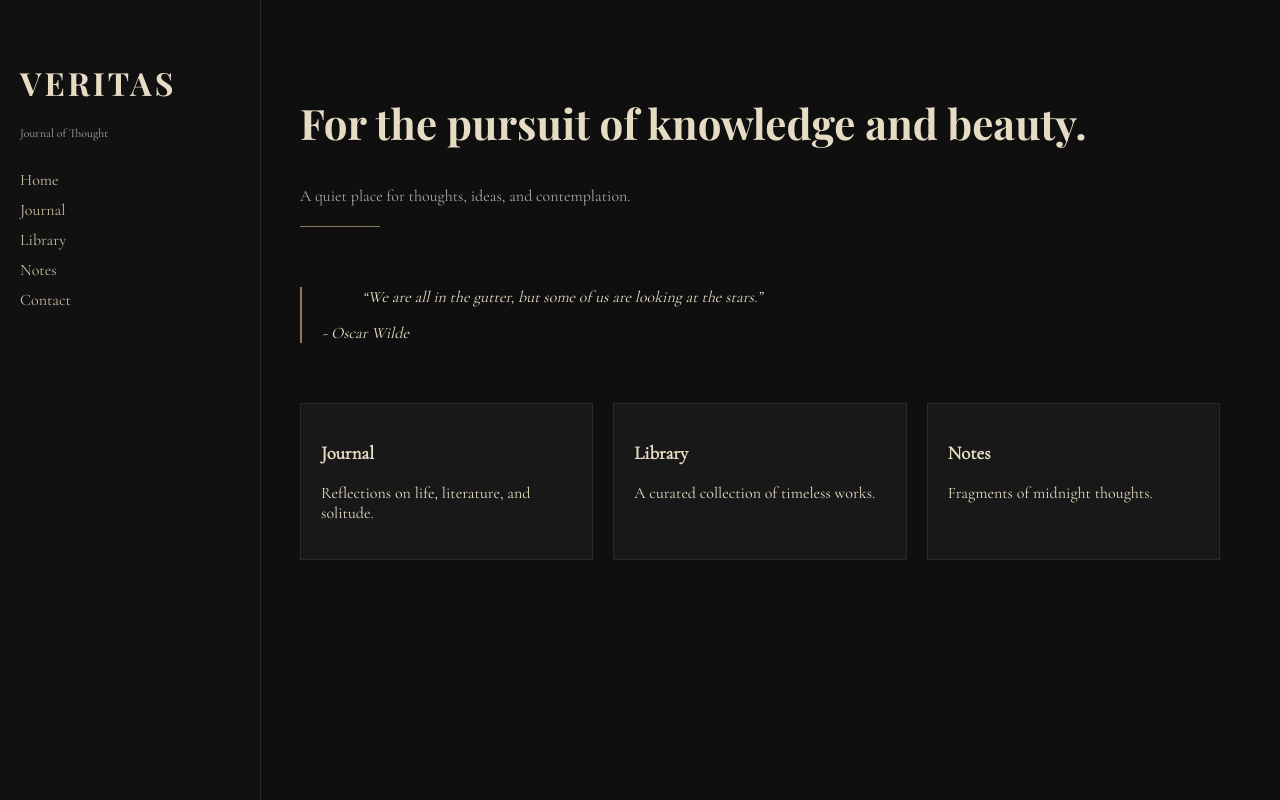
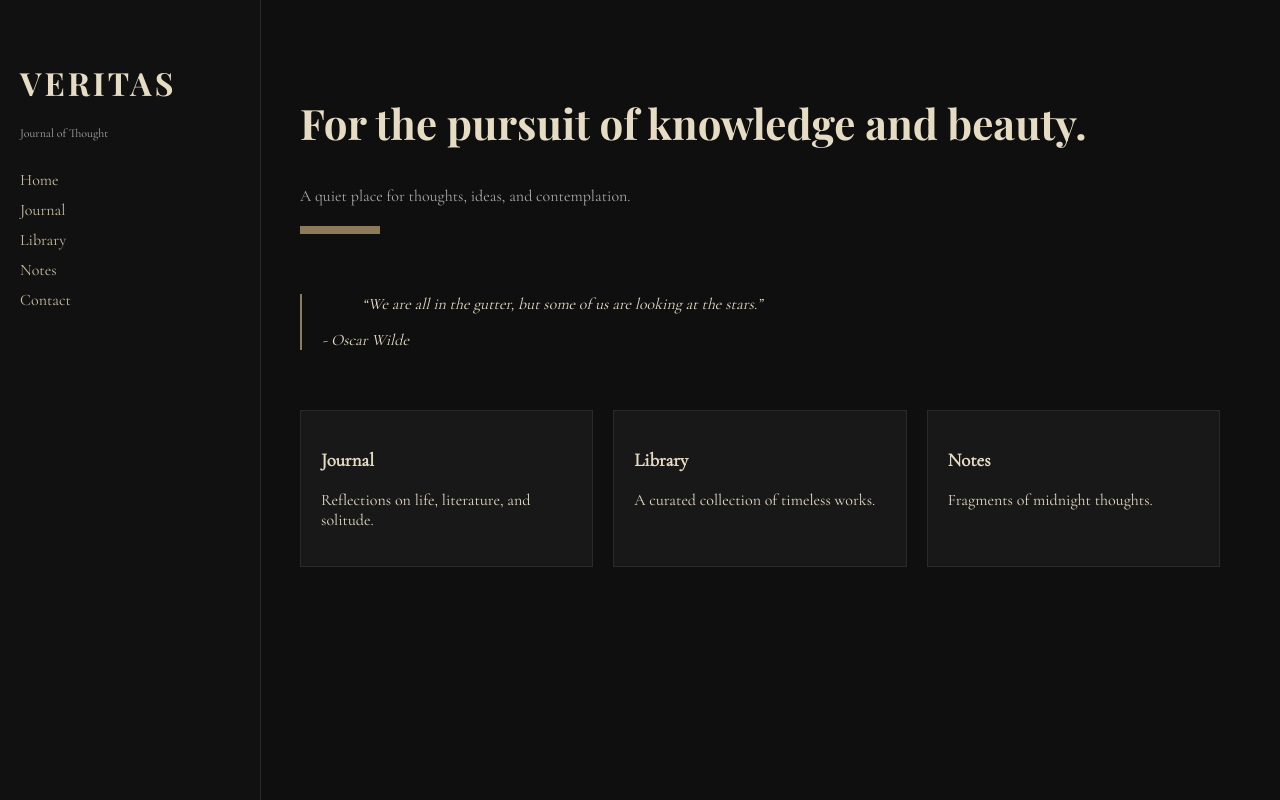
Before and after one commit to a-lost-witch/lost-library-version-2, a plain HTML site: page index.html in a window 1280 px wide. Drawn offline with nearby package versions, Linux system fonts and the light colour scheme.

Commit message:
Update style.css

```diff
--- a/style.css
+++ b/style.css
@@ -59,7 +59,7 @@ body {
     content: "";
     display: block;
     width: 80px;
-    height: 1px;
+    height: 8px;
     background: #8c7a5b;
     margin-top: 20px;
 }
```
